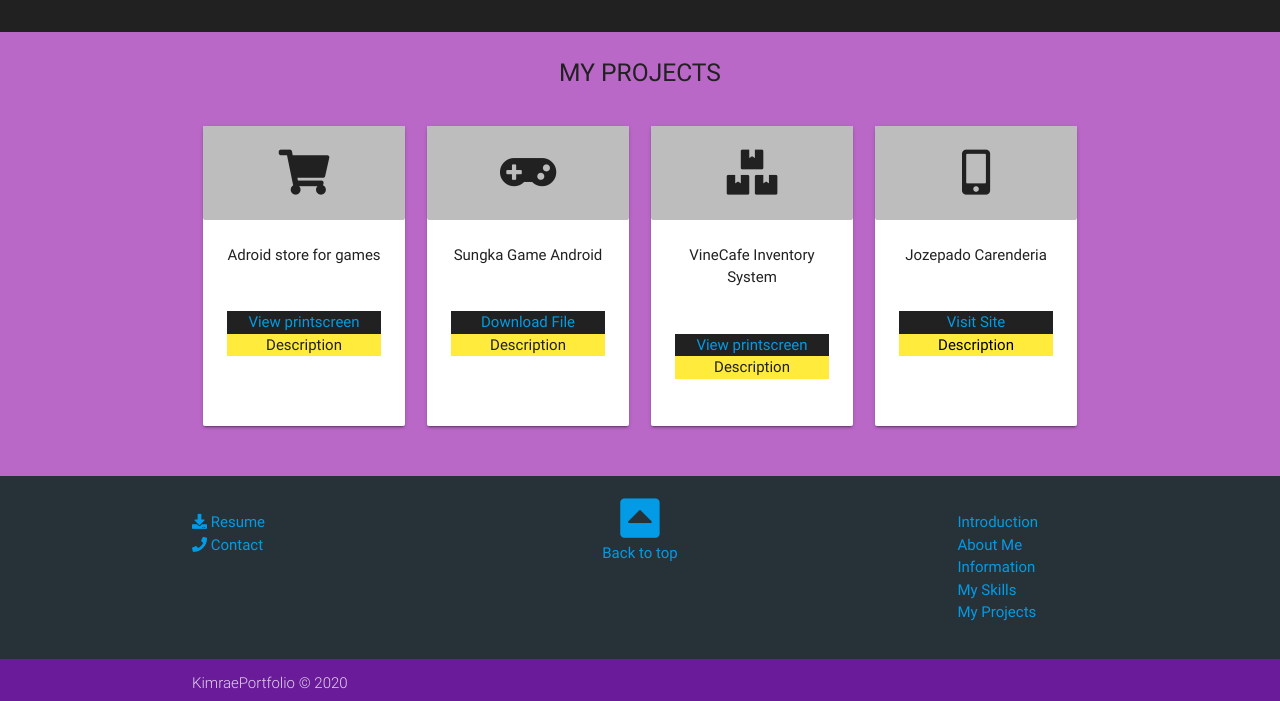
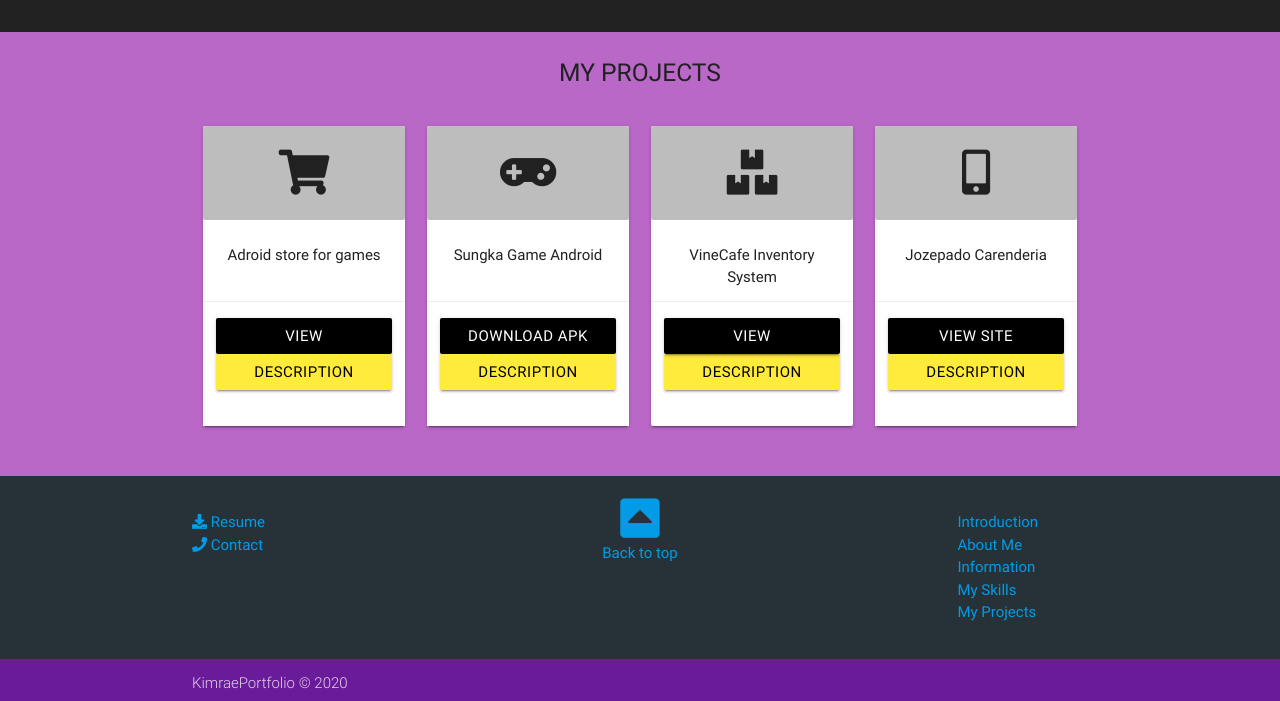
Before and after one commit to kimraepardz55/portfolio, a website: page index.html in a window 1280 px wide. Shown: the part 2117-2818 px from the top of the page. Drawn offline with nearby package versions, Linux system fonts and the light colour scheme; a web font is replaced by a local one.

Commit message:
Update index.html
change the button of the card in project

```diff
--- a/index.html
+++ b/index.html
@@ -454,7 +454,7 @@
                                           </div>
                                    </div>
 
-                                   <div class="col s6 m4 l4 pull-l8">
+                                   <div class="col s6 m4 l4">
                                           <div class="card-panel transparent tooltipped">
                                                  <i class="fas"></i>
                                           </div>
@@ -473,20 +473,20 @@
                      <br>
                  <div class="row container">
 
-                     <div class="col l3 s6 m4">
+                     <div class="col l3 s6 m6">
                             <div class="card small">
                                    <div class="card-content grey lighten-1">
                                           <i class="fas fa-shopping-cart fa-3x"></i>
                                    </div>
                                    <div class="card-content">
                                           <p class="main-text">Adroid store for games</p>
-                                          <br><br>
-                                          <div class="grey darken-4" id="cardbut">
-                                                 <a href="#adroidstore" class="modal-trigger">View printscreen</a>
-                                          </div>
+                                   </div>
 
-                                          <div class="yellow">
-                                                 <a href="#!" class="grey-text text-darken-4 activator">Description</a>
+                                   <div class="card-action">
+                                          <div class="row">
+                                                 <a href="#adroidstore" class="btn col s12 m12 l12 waves-effect waves-yellow modal-trigger black">VIEW</a>
+
+                                                 <a href="#!" class="btn col s12 m12 l12 yellow black-text waves-effect activator">DESCRIPTION</a>
                                           </div>
                                    </div>
                                    <div class="card-reveal grey lighten-1">
@@ -502,21 +502,22 @@
                             </div>
                      </div>
 
-                     <div class="col l3 s6 m4">
+                     <div class="col l3 s6 m6">
                             <div class="card small">
                                    <div class="card-content grey lighten-1">
                                           <i class="fas fa-gamepad fa-3x"></i>
                                    </div>
                                    <div class="card-content">
                                           <p class="main-text">Sungka Game Android</p>
-                                          <br><br>
-                                          <div class="grey darken-4">
-                                                 <a href="Sungka.zip" target="blank">Download File</a>
-                                          </div>
-                                          <div class="yellow">
-                                                 <a href="#!" class="grey-text text-darken-4 activator">Description</a>
+                                   </div>
+
+                                   <div class="card-action">
+                                          <div class="row">
+                                                 <a href="Sungka.zip" class="btn col s12 m12 l12 black waves-effect waves-yellow" target="blank">Download APK</a>
+                                                 <a href="#!" class="activator waves-effect btn col s12 m12 l12 yellow black-text">Description</a>
                                           </div>
                                    </div>
+
                                    <div class="card-reveal grey lighten-1">
                                           <div class="row">
                                                  <span class="card-title">
@@ -530,19 +531,19 @@
                             </div>
                      </div>
 
-                     <div class="col l3 s6 m4">
+                     <div class="col l3 s6 m6">
                             <div class="card small">
                                    <div class="card-content grey lighten-1">
                                           <i class="fas fa-boxes fa-3x"></i>
                                    </div>
                                    <div class="card-content">
                                           <p class="main-text">VineCafe Inventory System</p>
-                                          <br><br>
-                                          <div class="grey darken-4">
-                                                 <a href="#vinecafe" class="modal-trigger">View printscreen</a>
-                                          </div>
-                                          <div class="yellow">
-                                                 <a href="#!" class="grey-text text-darken-4 activator">Description</a>
+
+                                          <div class="card-action">
+                                                 <div class="row">
+                                                        <a href="#vinecafe" class="modal-trigger btn col s12 l12 black waves-effect waves-yellow">View</a>
+                                                        <a href="#!" class="activator btn col s12 l12 yellow black-text">Description</a>
+                                                 </div>
                                           </div>
                                    </div>
                                    <div class="card-reveal grey lighten-1">
@@ -558,7 +559,7 @@
                             </div>
                      </div>
 
-                     <div class="col l3 s6 m4">
+                     <div class="col l3 s6 m6">
                             <div class="card small ">
                                    <div class="card-content grey lighten-1">
                                           <i class="fas fa-mobile-alt fa-3x"></i>
@@ -566,16 +567,14 @@
 
                                    <div class="card-content">
                                           <p class="main">Jozepado Carenderia</p>
-                                          <br><br>
+                                   </div>
 
-                                          <div class="grey darken-4">
-                                                 <a href="https://carenderiaofficial2.netlify.app/">Visit Site</a>
+                                   <div class="card-action">
+                                          <div class="row">
+                                                 <a href="https://carenderiaofficial2.netlify.app/" target="blank" class="btn col s12 m12 l12 black waves-effect waves-yellow">VIEW SITE</a>
+
+                                                 <a href="#!" class="activator btn col s12 m12 l12 waves-effect yellow black-text">DESCRIPTION</a>
                                           </div>
-
-                                          <div class="yellow">
-                                                 <a href="#!" class="black-text activator">Description</a>
-                                          </div>
-
                                    </div>
 
                                    <div class="card-reveal grey lighten-1">
```
